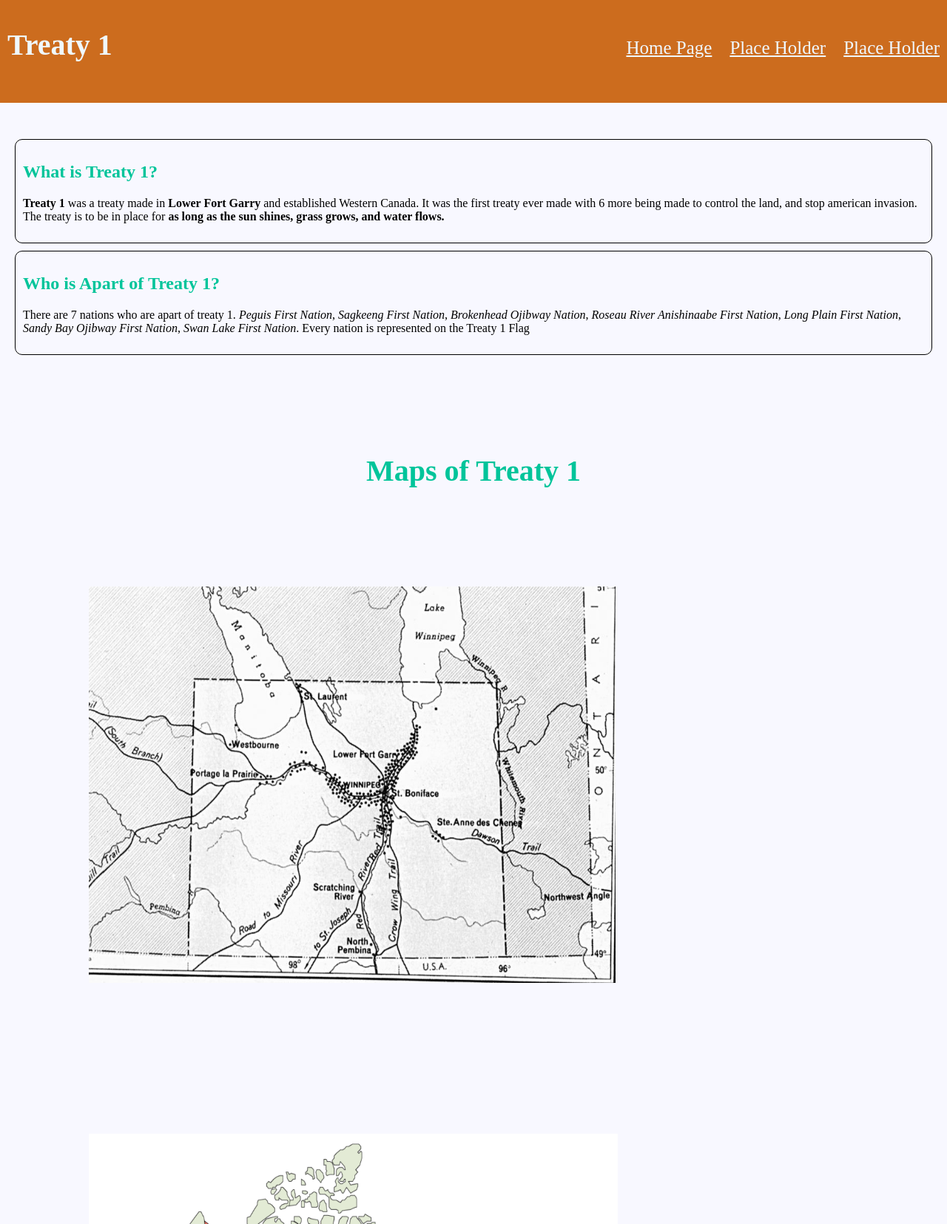
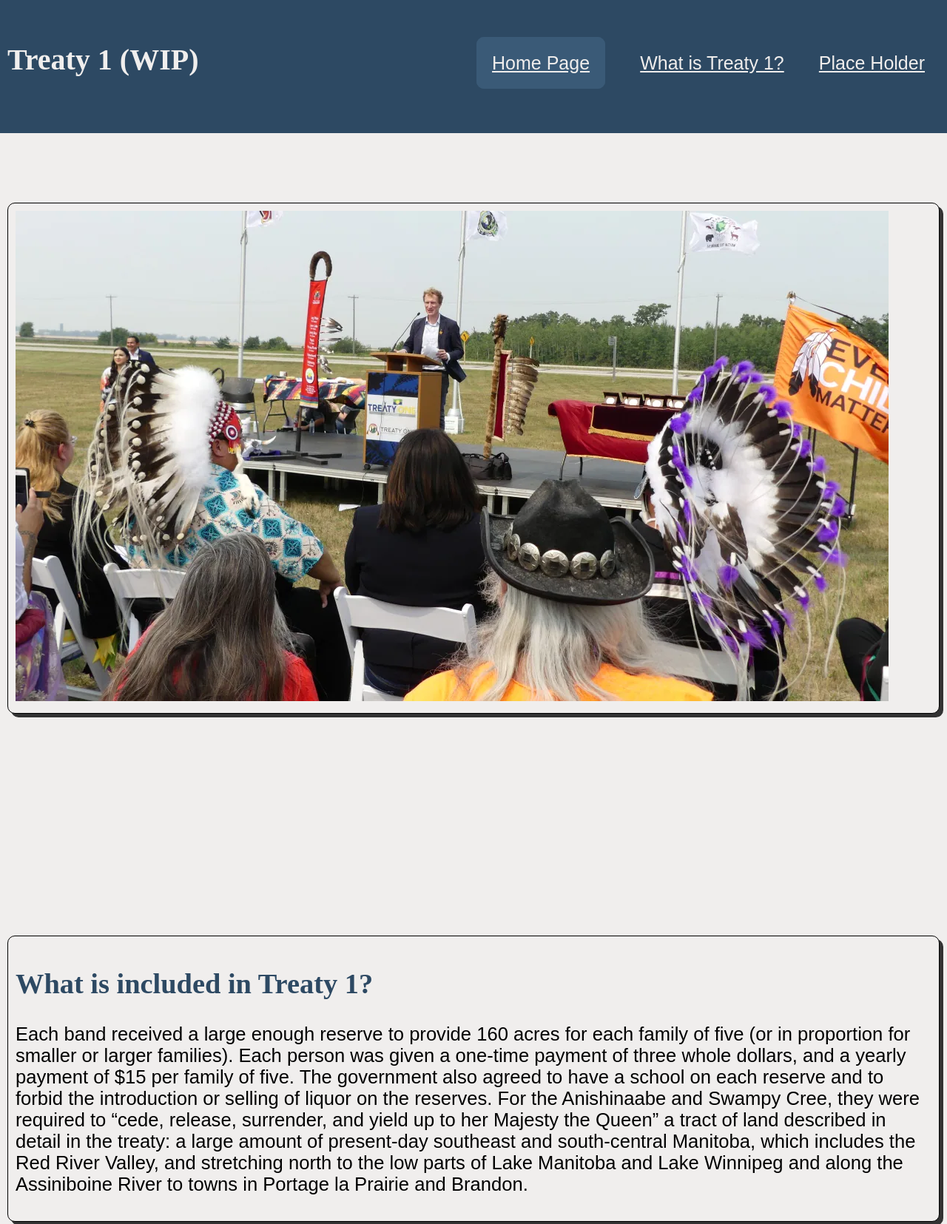
Before and after one commit to EinnarJacobIlag/Even-newer-treaty, a plain HTML site: page index.html in a window 1280 px wide. Shown: the top 1655 px of the page at 74% size. Drawn offline with Linux system fonts and the light colour scheme.

Commit message:
Initial Commit

```diff
--- a/index.html
+++ b/index.html
@@ -1,10 +1,3 @@
-<!--
-  •Name: Einnar Jacob De Castro Ilag
-  •Course: Web Dev
-  •Teacher: Mr. Hardman
-  •School: Pembina Trails Early College
-  •Date Last Modified: 12/18/22
--->
 <!DOCTYPE html>
 <html lang="en">
   <head>
@@ -14,71 +7,27 @@
     <title>Home Page</title>
     <link rel="stylesheet" href="stylesheets/main.css" />
     <style>
-      /*
-        This changes the color of the text to #00c49a,
-        a cyanish colour.
-      */
-      h2 {
-        color: #00c49a;
+      header {
+        z-index: 1;
       }
 
-      /*
-        This adds a bolded effect to everything with the
-        definition id.
-      */
-      #definition {
-        font-weight: bold;
+      .first-image {
+        margin-top: 100px;
       }
 
-      /*
-        This adds an italic effect to everything with the
-        nation-name id.
-      */
-      #nation-name {
-        font-style: italic;
-      }
-
-      /*
-        This adds a 0px unseeable border, it's there to remove the
-        border effect from stylesheets/main.css
-      */
-      .div-3 {
-        border: 0px solid white;
-      }
-
-      /*
-        This makes the size of the font to 40 px, and this also
-        moves the text to the center of the screen.
-      */
-      #map {
-        font-size: 40px;
-        text-align: center;
-      }
-
-      /*
-        This adds 100px to an images margin.
-      */
-      img {
-        margin: 100px;
-      }
-      /*
-        This adds 70px to the top and 70 pxto the
-        bottom with 10px to all directions to the padding
-        of anything with the class section-1
-      */
-      .section-1 {
-        padding: 10px;
-        padding-top: 70px;
-        padding-bottom: 70px;
+      .div-one {
+        margin-top: 300px;
+        margin-bottom: 300px;
       }
     </style>
   </head>
+  <!-- Colour palette from https://www.schemecolor.com/pastel-green-blue-yellow.php-->
   <body>
     <header>
-      <h1>Treaty 1</h1>
+      <h1>Treaty 1 (WIP)</h1>
       <nav>
-        <li><a href="index.html">Home Page</a></li>
-        <li><a href="index.html">Place Holder</a></li>
+        <li><a id="active" href="index.html">Home Page</a></li>
+        <li><a href="second-page.html">What is Treaty 1?</a></li>
         <li><a href="index.html">Place Holder</a></li>
       </nav>
     </header>
@@ -93,80 +42,40 @@
       <br />
       <br />
       <br />
-      <!--
-        This divides the content in the body
-      -->
-      <section class="section-1">
-        <!--
-          This divides the content between the sections
-        -->
-        <div class="div-1">
-          <h2>What is Treaty 1?</h2>
-          <p>
-            <!-- The span lets me style anything inside it-->
-            <span id="definition">Treaty 1</span> was a treaty made in
-            <span id="definition">Lower Fort Garry</span> and established
-            Western Canada. It was the first treaty ever made with 6 more being
-            made to control the land, and stop american invasion. The treaty is
-            to be in place for
-            <span id="definition"
-              >as long as the sun shines, grass grows, and water flows.</span
-            >
-          </p>
-        </div>
-        <!--
-          This divides the content between the sections
-        -->
-        <div class="div-2">
-          <h2>Who is Apart of Treaty 1?</h2>
-          <p>
-            <!-- The span lets me style anything inside it-->
-            There are 7 nations who are apart of treaty 1.
-            <span id="nation-name">Peguis First Nation</span>,
-            <span id="nation-name">Sagkeeng First Nation</span>,
-            <span id="nation-name">Brokenhead Ojibway Nation</span>,
-            <span id="nation-name">Roseau River Anishinaabe First Nation</span>,
-            <span id="nation-name">Long Plain First Nation</span>,
-            <span id="nation-name">Sandy Bay Ojibway First Nation</span>,
-            <span id="nation-name">Swan Lake First Nation</span>. Every nation
-            is represented on the Treaty 1 Flag
-          </p>
+      <nav>
+        <!--<a class="button" href="second-page.html">What Is Treaty 1?</a>-->
+      </nav>
+      <section>
+        <div class="first-image">
+          <!-- Indigenous Services Minister Marc Miller spoke at the 150th anniversary of
+            the signing of Treaty 1 on Tuesday. He acknowledged trust between Canada and
+            Indigenous people is thin. (Stephanie Cram/CBC) -->
+          <img src="images/home-first.webp" width="auto" height="auto" />
         </div>
       </section>
-      <!--
-        This divides the content in the body
-      -->
-      <section class="section-2">
-        <!--
-          This divides the content between the sections
-        -->
-        <div class="div-3">
-          <!--
-            The id lets me style the heading without affecting other
-            headings under the same tag
-          -->
-          <h2 id="map">Maps of Treaty 1</h2>
-          <!--
-            This lets me add an image to the page from my images folder
-          -->
-          <img
-            src="images/treaty-1.jpg"
-            width="712px"
-            height="536px"
-            alt="This is a map of treaty 1, it has a dashed border indicating the area of Treaty 1. On the bottom of the map there is some white space that shows coordinates and says USA" />
-          <!--
-            This lets me add an image to the page from my images folder
-          -->
-          <img
-            src="images/all-treaty-maps.gif"
-            width="715px"
-            height="543px"
-            alt="This is a map of Canada that is filled with coloured areas indicating where each Treaty is and the year it took place " />
+      <section>
+        <div class="div-one">
+          <h2>What is included in Treaty 1?</h2>
+          <p>
+            Each band received a large enough reserve to provide 160 acres for
+            each family of five (or in proportion for smaller or larger
+            families). Each person was given a one-time payment of three whole
+            dollars, and a yearly payment of $15 per family of five. The
+            government also agreed to have a school on each reserve and to
+            forbid the introduction or selling of liquor on the reserves. For
+            the Anishinaabe and Swampy Cree, they were required to “cede,
+            release, surrender, and yield up to her Majesty the Queen” a tract
+            of land described in detail in the treaty: a large amount of
+            present-day southeast and south-central Manitoba, which includes the
+            Red River Valley, and stretching north to the low parts of Lake
+            Manitoba and Lake Winnipeg and along the Assiniboine River to towns
+            in Portage la Prairie and Brandon.
+          </p>
         </div>
       </section>
     </main>
     <footer>
-      <p>&#169; Einnar Jacob De Castro Ilag</p>
+      <p>&#169;Einnar Jacob Ilag</p>
     </footer>
   </body>
 </html>
--- a/stylesheets/main.css
+++ b/stylesheets/main.css
@@ -2,13 +2,19 @@
   This makes the background of all my pages ghostwhite,
   which is an off-white colour
 
-  This makes the the space between the body, the end of the screen
+  This makes the the space between the body, and the end of the screen
   absolutely nothing.
+
+  This makes the font size 1.6rem.
 */
 body {
-  background-color: ghostwhite;
+  background-color: #f0eeed;
 
   margin: 0;
+
+  font-size: 1.6rem;
+
+  font-family: sans-serif;
 }
 
 /*
@@ -25,8 +31,8 @@ body {
   left and the right.
 */
 header {
-  color: aliceblue;
-  background-color: #cc6c1e;
+  color: #f0eeed;
+  background-color: #2d4963;
 
   padding-bottom: 10px;
 
@@ -42,7 +48,8 @@ header {
 */
 h1 {
   font-size: 40px;
-  transform: translate(10px, 10px);
+  transform: translate(10px, 30px);
+  font-family: serif, sans-serif;
 }
 
 /*
@@ -64,7 +71,7 @@ nav {
   with a hint of blue
 */
 nav a {
-  color: aliceblue;
+  color: #f0eeed;
 }
 
 /*
@@ -78,7 +85,17 @@ nav li {
   font-size: 25px;
   display: inline-block;
 
-  padding-left: 20px;
+  padding: 20px;
+}
+
+/*
+  This changes the color of the text to #00c49a,
+  a cyanish colour.
+*/
+h2 {
+  color: #2d4963;
+  text-decoration-style: solid;
+  font-family: serif, sans-serif;
 }
 
 /*
@@ -95,9 +112,20 @@ nav li {
 div {
   margin: 10px;
 
-  background-color: ghostwhite;
+  background-color: #f0eeed;
   border: 1px solid black;
   border-radius: 10px;
-
+  box-shadow: 5px 5px #333333;
   padding: 10px;
 }
+
+#active {
+  background-color: #3a5a77;
+  padding: 20px;
+  border: 1px solid #3a5a77;
+  border-radius: 10px;
+}
+
+footer {
+  color: #2d4963;
+}
```
Also changed, not shown: second-page.html (added, +180 -0 lines), images/Treaty-1-coin.jpg (added), images/home-first.jpg (added), images/home-first.webp (added), images/treaty-1-flag.gif (added).
